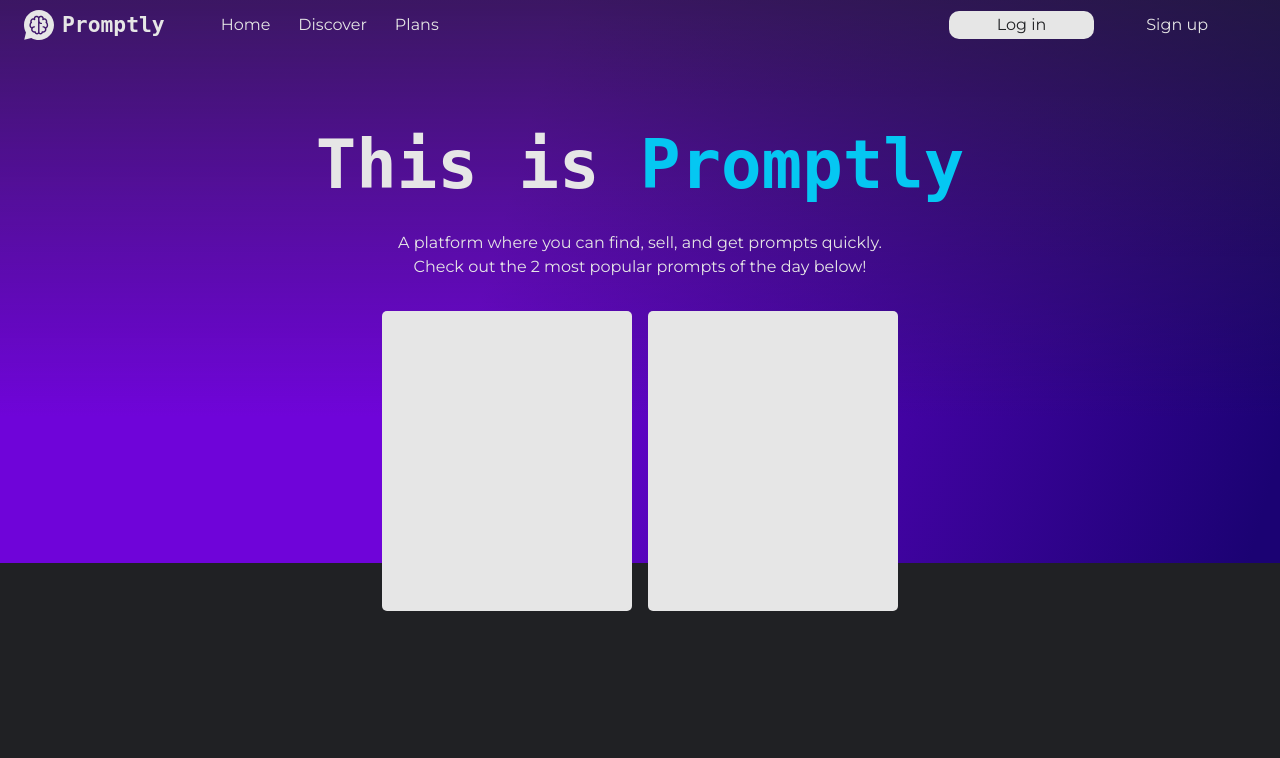
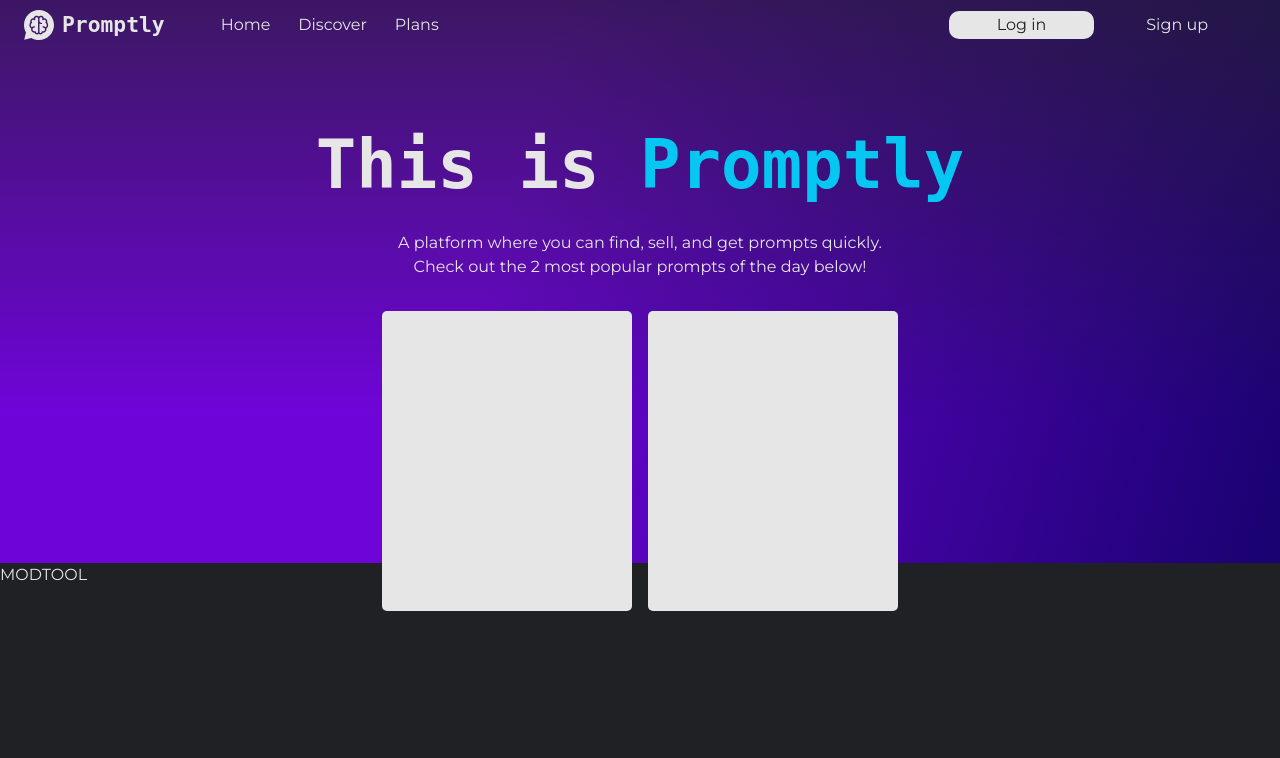
Before and after one commit to Luciffffer/Promptly, a PHP site: page /php/index in a window 1280 px wide. Shown: the top 758 px of the page. Run offline with PHP 8.4, Linux system fonts and the light colour scheme; some libraries are stand-ins or nearby versions; some web fonts are replaced.

Commit message:
update: moderator tool

```diff
--- a/index.php
+++ b/index.php
@@ -75,5 +75,7 @@
             </div>
         </section>
     </header>
+    <a href="../promptly/moderator/approve-prompts.php">MODTOOL</a>
+
 </body>
 </html>
```
